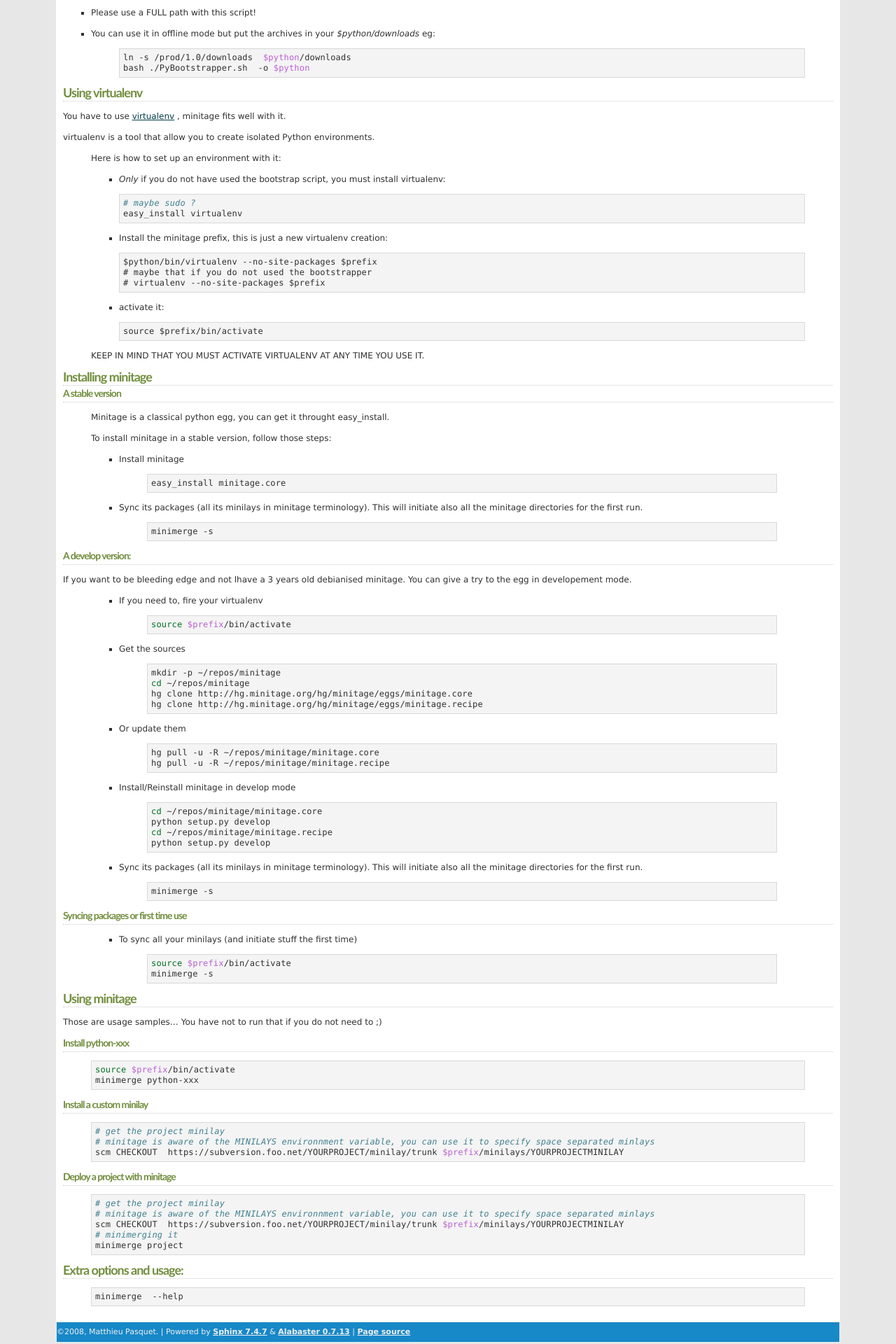
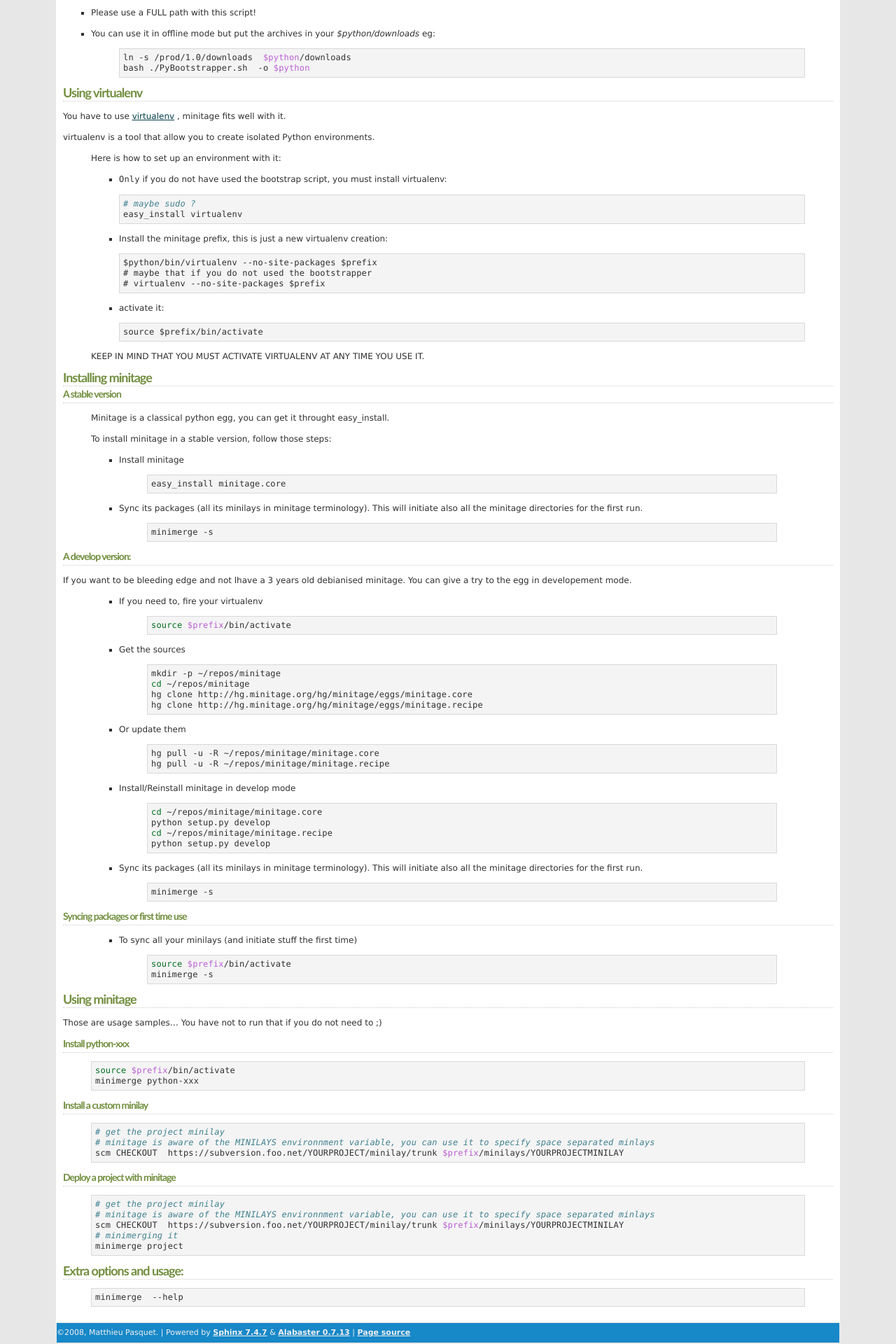
Before and after one commit to minitage/minitage.github.io, a Sphinx documentation site: the page built from source/installation.rst, in a window 1280 px wide. Shown: the part 3024-4944 px from the top of the page at 70% size. Built offline with Sphinx 7.4.7, drawn with Linux system fonts in a browser that asks for light colours.

Commit message:
minitage for dummies improvment

```diff
--- a/source/installation.rst
+++ b/source/installation.rst
@@ -165,7 +165,7 @@ environments.
 
     Here is how to set up an environment with it:
 
-    - `Only` if you do not have used the bootstrap script, you must install virtualenv::
+    - ``Only`` if you do not have used the bootstrap script, you must install virtualenv::
 
         # maybe sudo ?
         easy_install virtualenv
```
